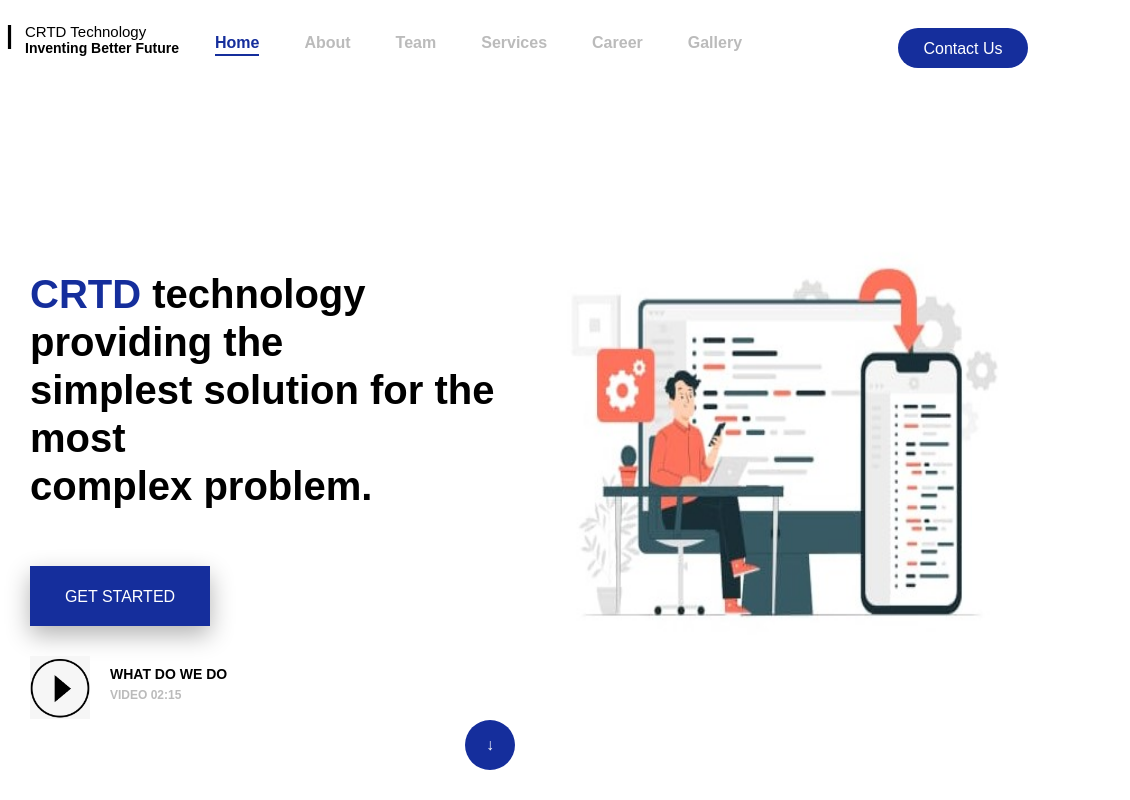
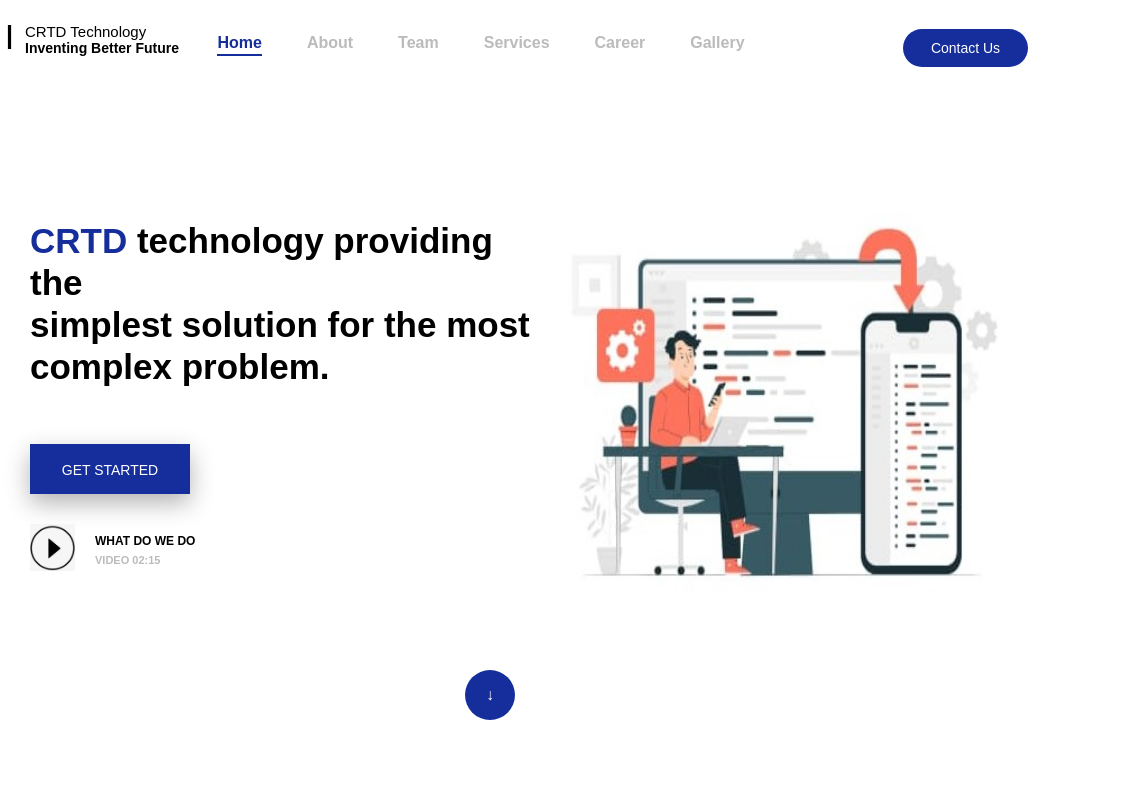
Before and after one commit to iankit31/CRTD-demo-site., a plain HTML site: page index.html in a window 1280 px wide. Shown: the full height of the page, 150-1280 px from the left. Drawn offline with Linux system fonts and the light colour scheme.

Commit message:
Update style.css

```diff
--- a/css/style.css
+++ b/css/style.css
@@ -35,8 +35,8 @@
   }
 
   h1{
-    font-size: 40px;
-    font-weight: 790;
+    font-size: 35px;
+    font-weight: 780;
     line-height: 1.2;
     margin-bottom: 1.6rem;
   }
@@ -184,13 +184,13 @@ Navigation
     background-color: rgb(21, 46, 156);
     border: none;
     color: white;
-    height: 40px;
-    width: 130px;
-    padding: 12px;
+    height: 38px;
+    width: 125px;
+    padding: 10px;
     text-align: center;
     text-decoration: none;
     display: inline-block;
-    font-size: 16px;
+    font-size: 14px;
     margin: 40px 2px 30px 0px;
     cursor: pointer;
     border-radius: 35px;
@@ -212,14 +212,13 @@ Navigation
         display: flex;
 }
 .landing__content{
-    margin-top: 80px;
+    margin-top: 30px;
     width: 700px;
     height: 450px;
     text-align: left;
 
 }
 .landing__img{
-    margin-top: 40px;
     width: 670px;
     height: 440px;
 }
@@ -233,13 +232,13 @@ Navigation
   border: none;
   color: white;
   box-shadow: 0 0.9rem 2.5rem rgba(0, 0, 0, 0.3);
-  height: 60px;
-  width: 180px;
-  padding: 22px;
+  height: 50px;
+  width: 160px;
+  padding: 18px;
   text-align: center;
   text-decoration: none;
   display: inline-block;
-  font-size: 16px;
+  font-size: 14px;
   margin: 40px 2px 30px 0px;
   cursor: pointer;
 
@@ -250,8 +249,8 @@ Navigation
 }
 
 .video_btn{
-  height: 60px;
-  width: 60px;
+  height: 45px;
+  width: 45px;
 }
 
 .video_btn:hover{
@@ -261,14 +260,14 @@ Navigation
   cursor: pointer;
 }
 .smtext{
-  font-size: 1.2rem;
+  font-size: 1.1rem;
   color: #bbb;
   padding-left: 20px;
   margin-top: 6px;
   font-weight: 650;
 }
 .bgtext{
-  font-size: 1.4rem;
+  font-size: 1.2rem;
   color: var(--grey2);
   margin-top: 10px;
   padding-left: 20px;
```
